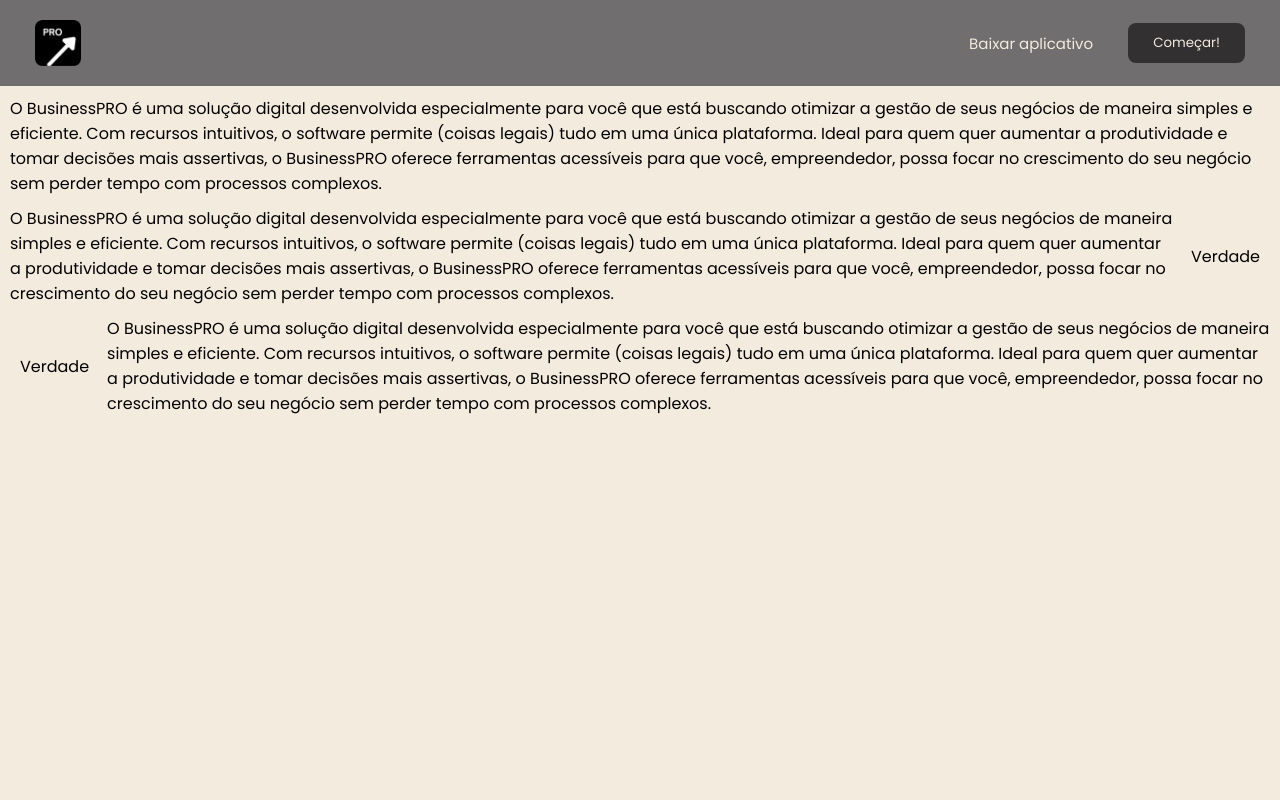
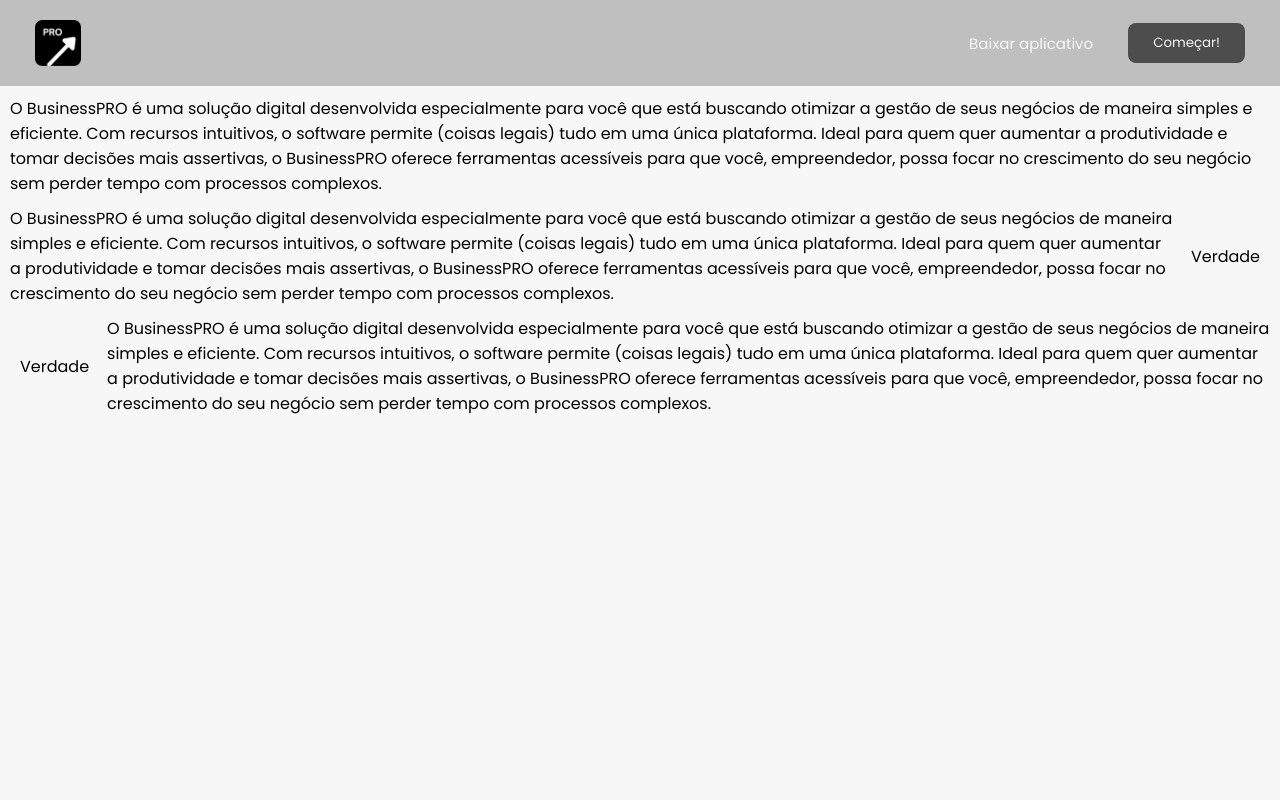
Before and after one commit to dfmrenato/businesspro, a PHP site: page /index.html in a window 1280 px wide. Run offline with PHP 8.4, Linux system fonts and the light colour scheme.

Commit message:
Redesign

```diff
--- a/css/style.css
+++ b/css/style.css
@@ -4,11 +4,11 @@
 
 /*Variáveis*/
 :root {
-    --cor-escura: #1d1d1c;
-    --cor-principal: #323030;
-    --cor-secundaria: #706e6e;
-    --cor-esbranquiçada: #f4ebdf;
-    --cor-branca: #fff9ef;
+    --cor-escura: #3A5A78;
+    --cor-principal: #4D4D4D;
+    --cor-secundaria: #BFBFBF;
+    --cor-esbranquiçada: #F7F7F7;
+    --cor-branca: #ffffff;
     --cor-de-fundo: var(--cor-esbranquiçada);
     --botao-primario: var(--cor-principal);
     --botao-secundario: #00000000;
```
